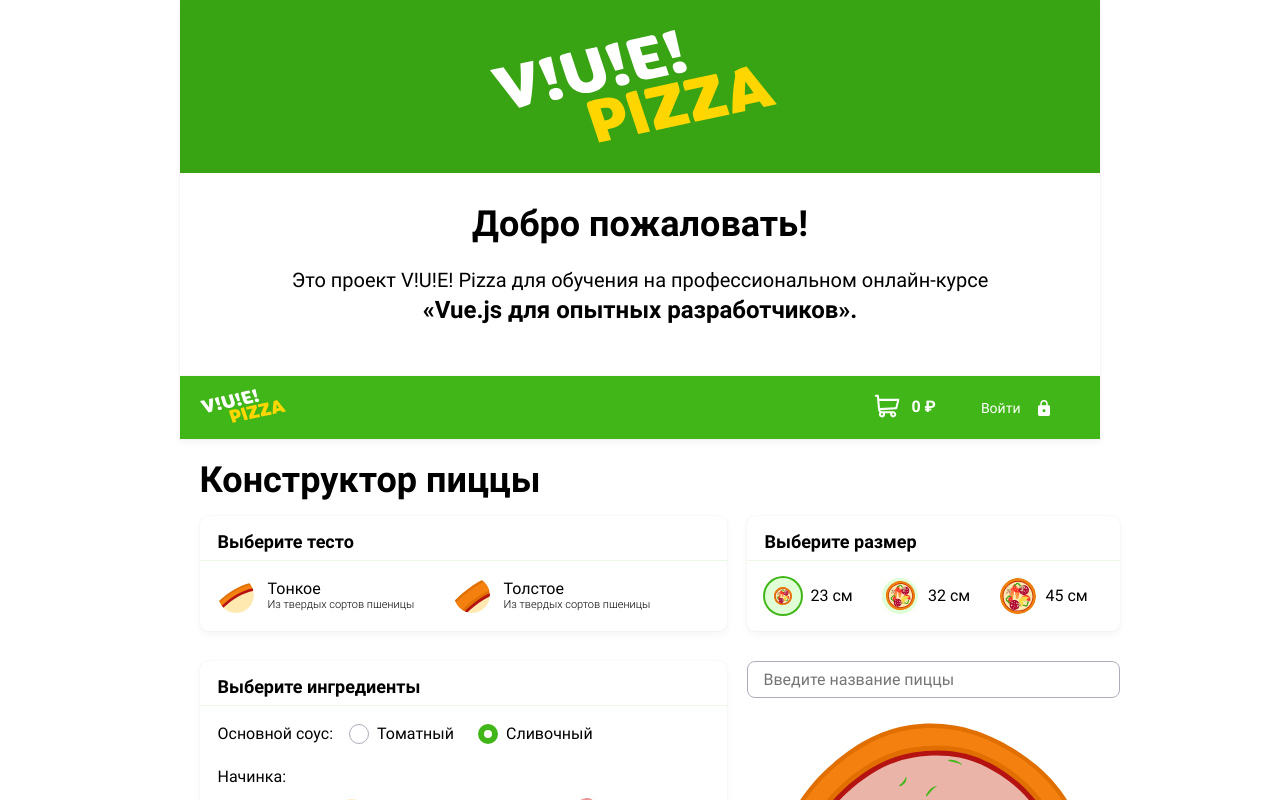
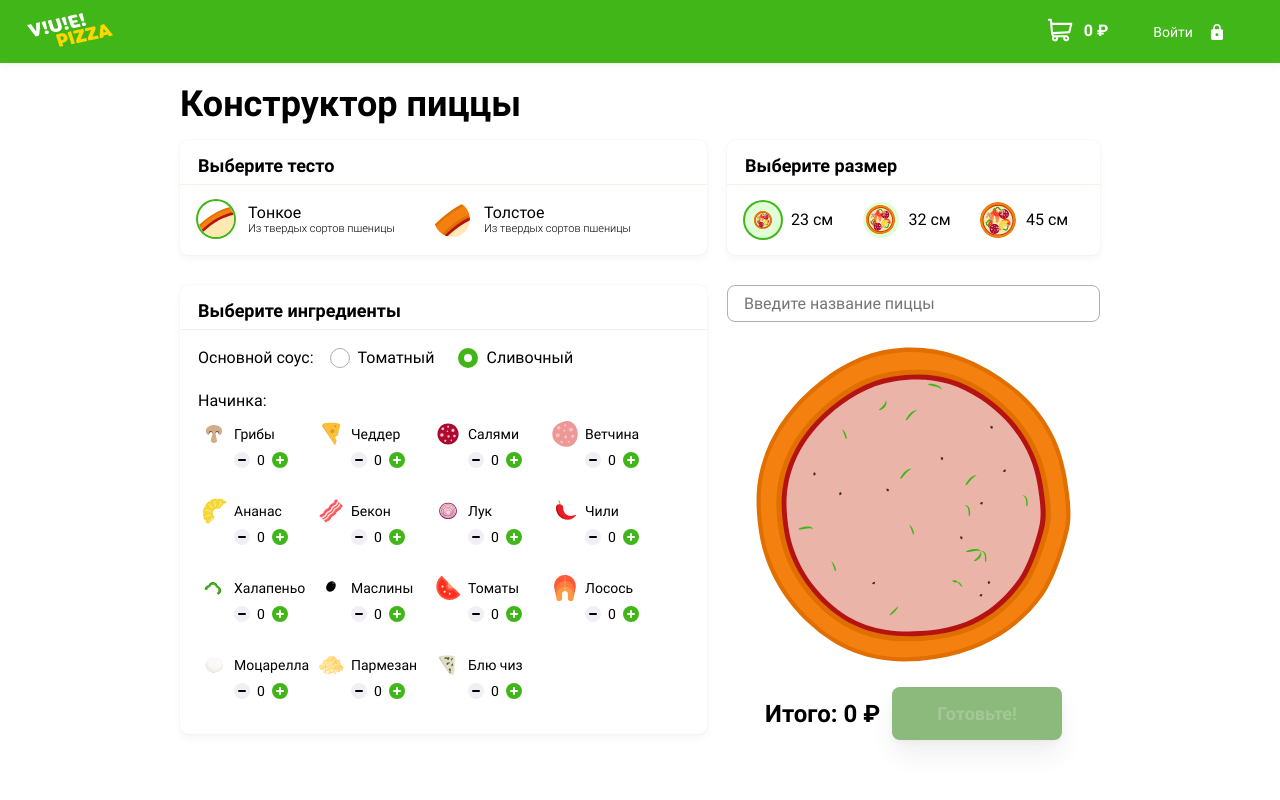
Before and after one commit to htmlacademy-univer-vue/2571315-vue-pizza-1, a Vue app in the folder frontend/: page /pizza_constructor in a window 1280 px wide. Shown: the top 800 px of the page. Built offline with nearby package versions, Linux system fonts and the light colour scheme.

Commit message:
Динамическая маршрутизация

```diff
--- a/frontend/src/App.vue
+++ b/frontend/src/App.vue
@@ -1,16 +1,5 @@
 <template>
-  <div class="main__wrapper">
-    <div class="main__header">
-      <img src="@/assets/img/logo.svg" width="300" height="47" alt="V!U!E! Pizza" />
-    </div>
-    <h1>Добро пожаловать!</h1>
-    <p>
-      Это проект V!U!E! Pizza для обучения на профессиональном онлайн‑курсе<br />
-      <b>«Vue.js для опытных разработчиков».</b>
-    </p>
-  </div>
-  <AppHeader />
-  <HomeView />
+  <router-view/>
 </template>
 
 <style lang="scss">
@@ -20,6 +9,12 @@ body {
   justify-content: center;
   align-items: center;
 }
+
+#app {
+  width: 100%;
+  height: 100%;
+}
+
 .main__wrapper {
   padding-bottom: 30px;
 
@@ -64,6 +59,4 @@ body {
 
 </style>
 <script setup>
-import HomeView from "@/layouts/HomeView.vue";
-import AppHeader from "@/layouts/AppHeader.vue";
 </script>
--- /dev/null
+++ b/frontend/src/Views/AuthView.vue
@@ -0,0 +1,13 @@
+<script setup>
+
+</script>
+
+<template>
+<div>
+  Страница авторизации
+</div>
+</template>
+
+<style scoped lang="scss">
+
+</style>
--- /dev/null
+++ b/frontend/src/Views/CartView.vue
@@ -0,0 +1,11 @@
+<script setup>
+
+</script>
+
+<template>
+<div>Корзина</div>
+</template>
+
+<style scoped lang="scss">
+
+</style>
--- /dev/null
+++ b/frontend/src/Views/HistoryView.vue
@@ -0,0 +1,13 @@
+<script setup>
+
+</script>
+
+<template>
+  <div>
+    История
+  </div>
+</template>
+
+<style scoped lang="scss">
+
+</style>
--- a/frontend/src/layouts/HomeView.vue
+++ b/frontend/src/Views/HomeView.vue
@@ -28,7 +28,7 @@ import ingredients from "@/mocks/ingredients.json";
 import {ref} from "vue";
 
 const pizza = ref({
-  dough: "thin",
+  dough: "light",
   size: "small",
   sauce: 'cream',
   ingredients: ingredients,
@@ -37,5 +37,5 @@ const pizza = ref({
 </script>
 
 <style lang="scss">
-@import "@/assets/scss/app.scss";
+@import "@/assets/scss/app";
 </style>
--- a/frontend/src/layouts/AppHeader.vue
+++ b/frontend/src/layouts/AppHeader.vue
@@ -1,19 +1,29 @@
 <template>
   <header class="header">
-    <div class="header__logo">
-      <a href="#" class="logo">
+    <div class="header__logo pointer">
+      <a @click="router.push({name: 'main'})" class="logo">
         <img src="@/assets/img/logo.svg" alt="V!U!E! Pizza logo" width="90" height="40">
       </a>
     </div>
-    <div class="header__cart">
-      <a href="#">0 ₽</a>
+    <div class="header__cart pointer">
+      <a @click="router.push({name: 'cart'})">0 ₽</a>
     </div>
-    <div class="header__user">
-      <a href="#" class="header__login"><span>Войти</span></a>
+    <div class="header__user pointer">
+      <a @click="router.push({name: 'profile'})" class="header__login">
+        <span>Войти</span>
+      </a>
     </div>
   </header>
 </template>
 
+<script setup>
+import router from "@/router";
+</script>
+
 <style scoped lang="scss">
-@import "@/assets/scss/layout/header.scss";
+@import "@/assets/scss/layout/header";
+
+.pointer {
+  cursor: pointer;
+}
 </style>
--- a/frontend/src/layouts/AppLayout.vue
+++ b/frontend/src/layouts/AppLayout.vue
@@ -1,9 +1,10 @@
 <template>
-  <div>Nothing</div>
+  <AppHeader />
+  <router-view/>
 </template>
 
-<script>
-
+<script setup>
+import AppHeader from "@/layouts/AppHeader.vue";
 </script>
 
 <style>
--- a/frontend/src/main.js
+++ b/frontend/src/main.js
@@ -6,7 +6,7 @@ import router from "./router";
 
 const app = createApp(App);
 
-app.use(createPinia());
-app.use(router);
+app.use(createPinia())
+    .use(router);
 
 app.mount("#app");
--- a/frontend/src/modules/constructor/DoughConstructor.vue
+++ b/frontend/src/modules/constructor/DoughConstructor.vue
@@ -24,7 +24,7 @@
 <script setup>
 import doughs from "@/mocks/dough.json";
 
-const chosenDough = defineModel({type: String, default: 'thin'});
+const chosenDough = defineModel({type: String});
 </script>
 
 
--- a/frontend/src/router/index.js
+++ b/frontend/src/router/index.js
@@ -2,7 +2,39 @@ import { createRouter, createWebHistory } from "vue-router";
 
 const router = createRouter({
   history: createWebHistory(import.meta.env.BASE_URL),
-  routes: [],
+  routes: [
+    {
+      path: '/auth',
+      name: 'auth',
+      component: () => import('@/views/AuthView.vue'),
+    },
+    {
+      path: '/',
+      component: () => import('@/layouts/AppLayout.vue'),
+      children: [
+        {
+          path: 'pizza_constructor',
+          name: 'main',
+          component: () => import('@/views/HomeView.vue'),
+        },
+        {
+          path: 'cart',
+          name: 'cart',
+          component: () => import('@/views/CartView.vue'),
+        },
+        {
+          path: 'history',
+          name: 'history',
+          component: () => import('@/views/HistoryView.vue'),
+        },
+        {
+          path: 'profile',
+          name: 'profile',
+          component: () => import('@/views/AuthView.vue'),
+        }
+      ]
+    }
+  ],
 });
 
 export default router;
```
Also changed, not shown: frontend/src/Views/ProfileView.vue (added, +11 -0 lines).
